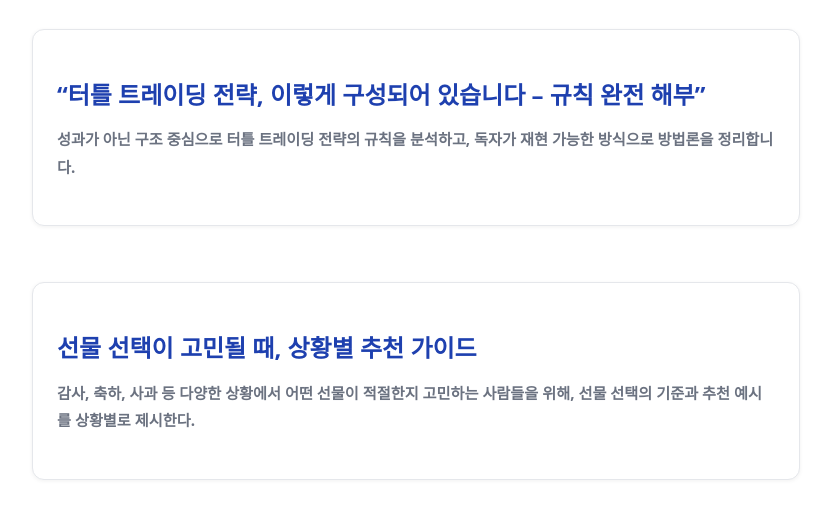
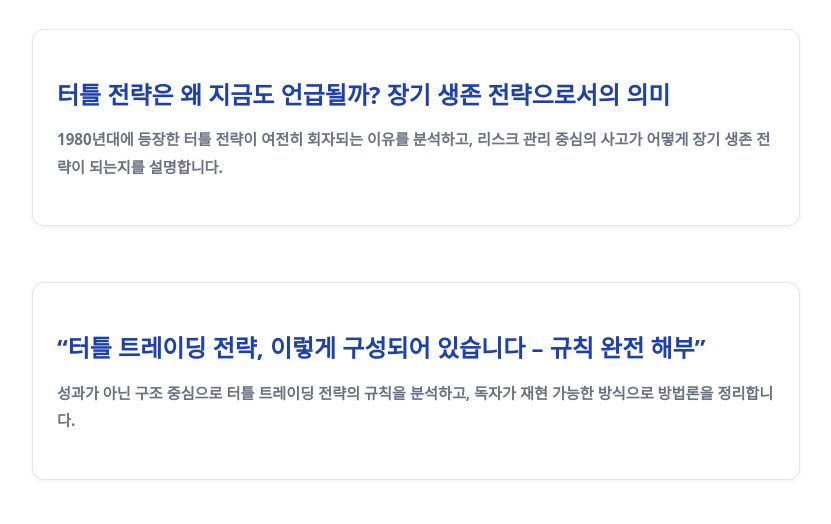
Before and after one commit to actnowkor/linknews, a plain HTML site: page category/growth.html in a window 1280 px wide. Shown: the part 276-800 px from the top of the page, without its empty margins (224-1055 px from the left). Drawn offline with Linux system fonts and the light colour scheme.

Commit message:
update: category

```diff
--- a/category/growth.html
+++ b/category/growth.html
@@ -54,7 +54,10 @@ crossorigin="anonymous"></script>
 <script>(adsbygoogle = window.adsbygoogle || []).push({});</script></div>
   <section class="prose prose-lg max-w-none my-8">
     <div class="max-w-3xl mx-auto grid gap-4 p-4">
-  <a href="/posts/turtle-trading-strategy-breakdown-2505281730.html" class="block border border-gray-200 rounded-lg p-4 hover:bg-gray-50">
+  <a href="/posts/turtle-strategy-long-term-survival-2505281731.html" class="block border border-gray-200 rounded-lg p-4 hover:bg-gray-50">
+<h3 class="text-lg font-semibold">터틀 전략은 왜 지금도 언급될까? 장기 생존 전략으로서의 의미</h3>
+<p class="text-sm text-gray-500 mt-1">1980년대에 등장한 터틀 전략이 여전히 회자되는 이유를 분석하고, 리스크 관리 중심의 사고가 어떻게 장기 생존 전략이 되는지를 설명합니다.</p>
+</a><a href="/posts/turtle-trading-strategy-breakdown-2505281730.html" class="block border border-gray-200 rounded-lg p-4 hover:bg-gray-50">
 <h3 class="text-lg font-semibold">“터틀 트레이딩 전략, 이렇게 구성되어 있습니다 – 규칙 완전 해부”</h3>
 <p class="text-sm text-gray-500 mt-1">성과가 아닌 구조 중심으로 터틀 트레이딩 전략의 규칙을 분석하고, 독자가 재현 가능한 방식으로 방법론을 정리합니다.</p>
 </a><a href="/posts/gift-selection-guide-2505281549.html" class="block border border-gray-200 rounded-lg p-4 hover:bg-gray-50">
```
